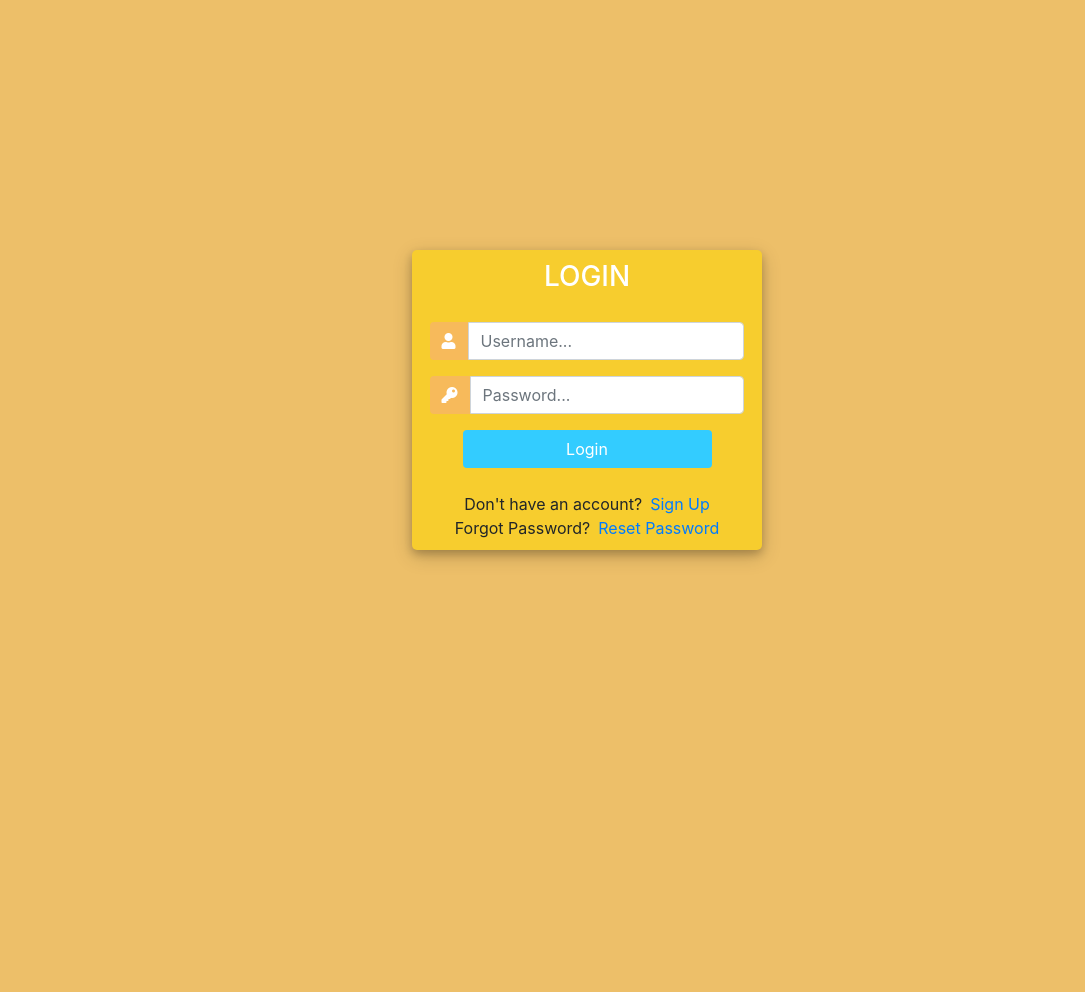
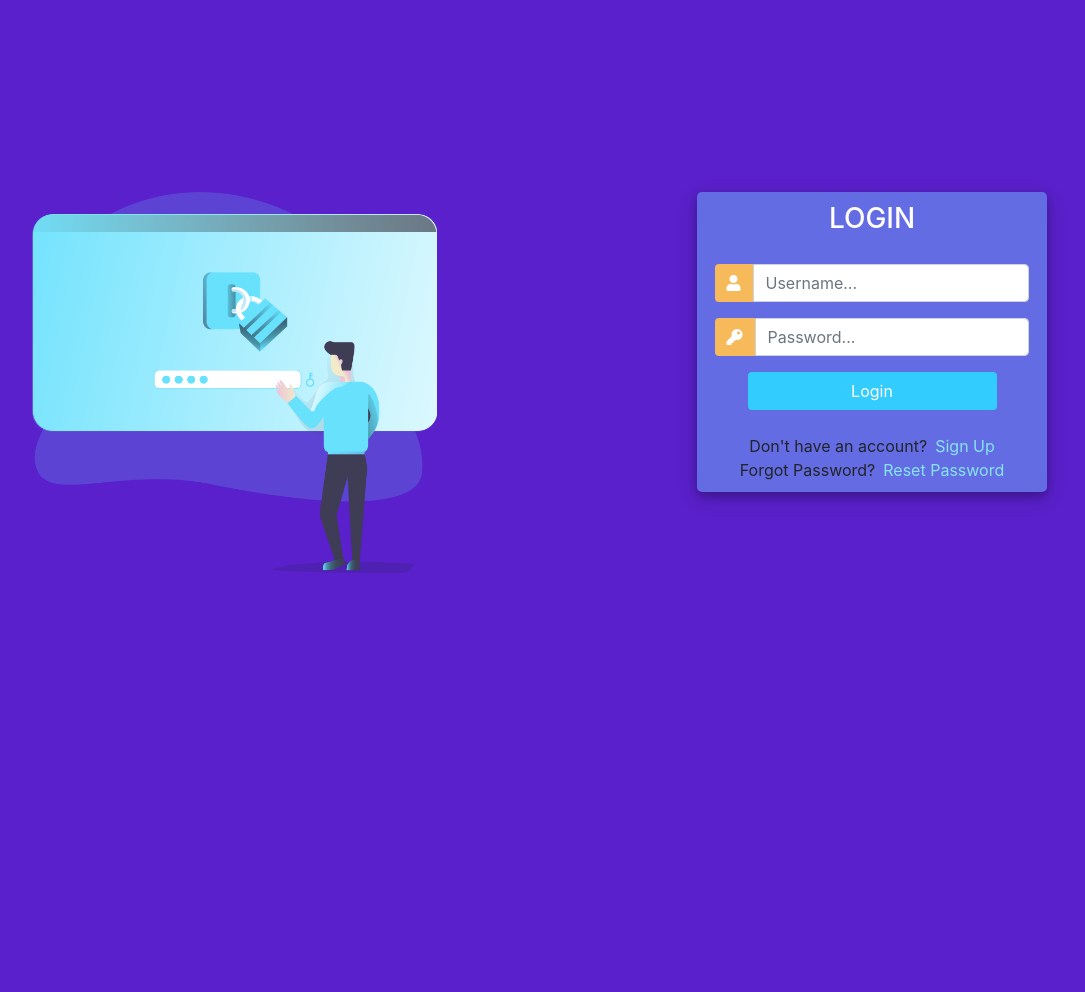
Before and after one commit to anay-joshi/django-crm, a Django app: page /login/ in a window 1280 px wide. Shown: the whole page, without its empty margins (53-1138 px from the left). Before the commit the page ends 562 px from the top, so only its background shows below. Run offline with Django 3.2, Linux system fonts and the light colour scheme; some libraries are stand-ins or nearby versions.

```diff
--- a/django_crm/accounts/filters.py
+++ b/django_crm/accounts/filters.py
@@ -4,8 +4,8 @@ from django_filters import DateFilter, CharFilter
 from .models import *
 
 class OrderFilter(django_filters.FilterSet):
-    start_date = DateFilter(field_name='date_created', lookup_expr='gte')
-    end_date = DateFilter(field_name='date_created', lookup_expr='lte')
+    # start_date = DateFilter(field_name='date_created', lookup_expr='gte')
+    # end_date = DateFilter(field_name='date_created', lookup_expr='lte')
     note = CharFilter(field_name='note', lookup_expr='icontains')
     class Meta:
         model = Order
--- a/django_crm/accounts/templates/accounts/login.html
+++ b/django_crm/accounts/templates/accounts/login.html
@@ -1,3 +1,4 @@
+{% load static %}
 <!DOCTYPE html>
 <html>
   <head>
@@ -22,13 +23,13 @@
         margin: 0;
         padding: 0;
         height: 100%;
-        background: #edbf69 !important;
+        background: #5a20cb !important;
       }
       .user_card {
         width: 350px;
         margin-top: auto;
         margin-bottom: auto;
-        background: #f7cd2e;
+        background: #646ce3;
         position: relative;
         display: flex;
         justify-content: center;
@@ -84,8 +85,18 @@
     </style>
   </head>
   <body>
+    <br /><br /><br /><br /><br /><br /><br /><br />
     <div class="container h-100">
-      <div class="d-flex justify-content-center h-100">
+      <div class="row">
+        <div class="col ld-flex justify-content-center h-100" data-tilt>
+          <img
+            src="{% static 'images/login.png' %}"
+            alt="IMG"
+            width="75%"
+            height=""
+          />
+        </div>
+        <div class="col d-flex justify-content-center h-100">
           <div class="user_card">
             <div class="d-flex justify-content-center">
               <h3 id="form-title">LOGIN</h3>
@@ -136,11 +147,19 @@
             <div class="mt-4">
               <div class="d-flex justify-content-center links">
                 Don't have an account?
-              <a href="{% url 'register' %}" class="ml-2">Sign Up</a>
+                <a
+                  href="{% url 'register' %}"
+                  class="ml-2"
+                  style="color: #86e5f0"
+                  >Sign Up</a
+                >
               </div>
               <div class="d-flex justify-content-center links">
                 Forgot Password?
-              <a href="{% url 'reset_password' %}" class="ml-2"
+                <a
+                  href="{% url 'reset_password' %}"
+                  class="ml-2"
+                  style="color: #86e5f0"
                   >Reset Password</a
                 >
               </div>
@@ -148,5 +167,6 @@
           </div>
         </div>
       </div>
+    </div>
   </body>
 </html>
--- a/django_crm/accounts/templates/accounts/main.html
+++ b/django_crm/accounts/templates/accounts/main.html
@@ -22,8 +22,6 @@
     {% include 'accounts/navbar.html'%} {% block content %} {% endblock %}
 
     <hr />
-
-    <h5>Footer</h5>
   </body>
 
   <script
--- a/django_crm/accounts/views.py
+++ b/django_crm/accounts/views.py
@@ -27,7 +27,6 @@ def registerPage(request):
         if form.is_valid():
             user = form.save()
             username = form.cleaned_data.get('username')
-
 
             messages.success(request, 'Successfully created account for '+username)
             return redirect('login')
```
Also changed, not shown: django_crm/accounts/templates/accounts/customer.html (+20 -2 lines), django_crm/accounts/templates/accounts/register.html (+19 -5 lines), django_crm/static/images/login.png (added), django_crm/static/images/profile1.png (added), django_crm/static/images/profile1_IzU4fYh.png (added), django_crm/static/images/profile2.png (added). Lines whose indentation alone changed are shown as unchanged.
